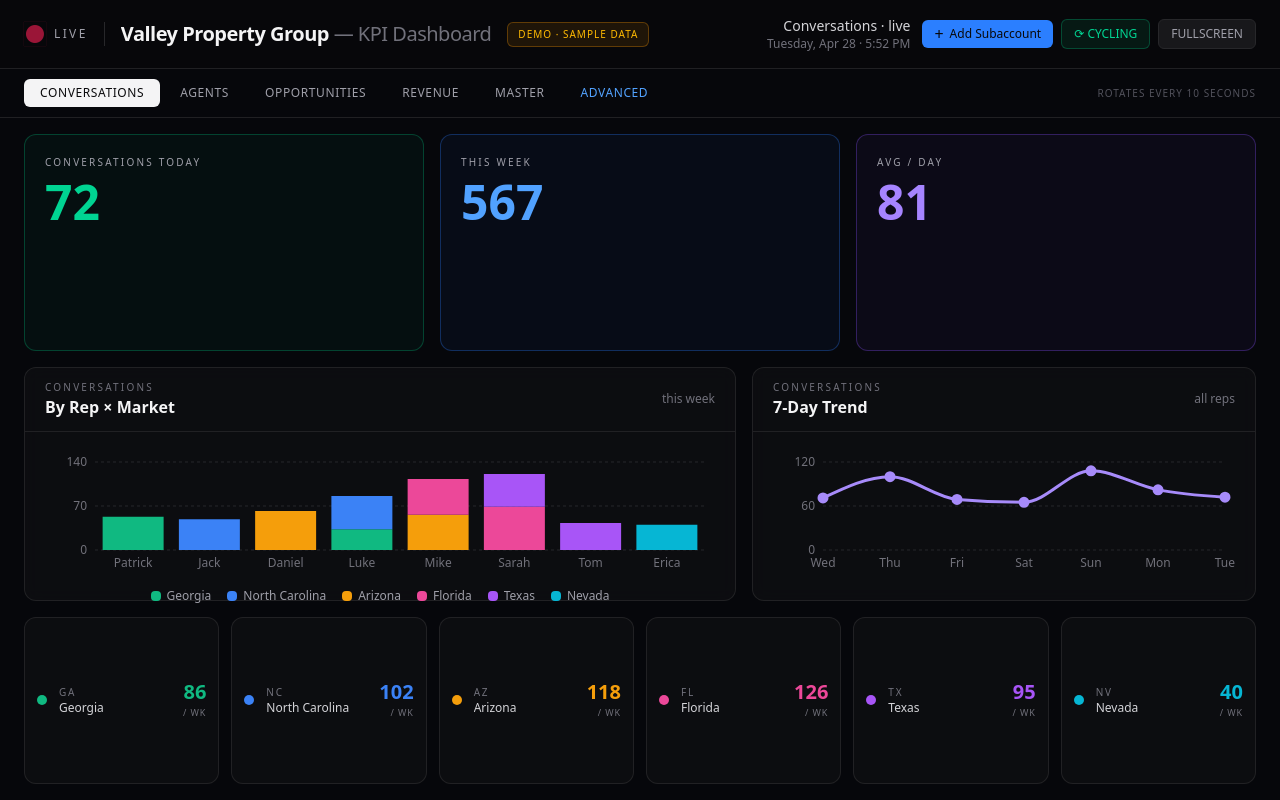
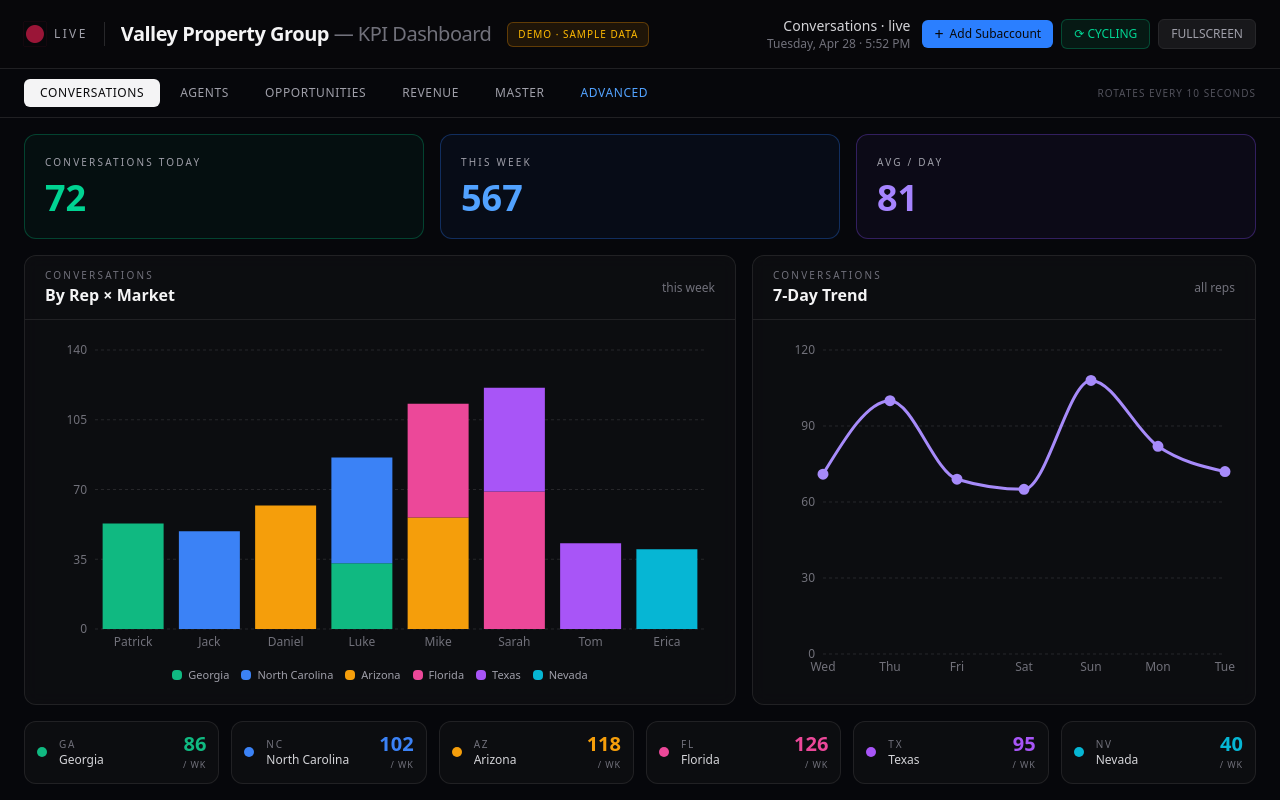
Before and after one commit to Vpg-realty/dashboard, a React (Vite) app: page / in a window 1280 px wide. Built offline with nearby package versions, Linux system fonts and the light colour scheme.

Commit message:
Fix layout overflow — separate chart from legend with proper flex containers

```diff
--- a/src/views/AgentsView.jsx
+++ b/src/views/AgentsView.jsx
@@ -8,22 +8,17 @@ export default function AgentsView() {
   const head = headline();
   const tiers = tierTotals();
 
-  // Per-rep × per-market — added this week
   const addedByRep = REPS.flatMap((rep) =>
     rep.markets.map((m) => {
       const p = getPair(rep.id, m);
-      return {
-        label: `${rep.name.split(' ')[0]} · ${m}`,
-        added: p.agentsAddedWeek,
-        market: m,
-      };
+      return { label: `${rep.name.split(' ')[0]} · ${m}`, added: p.agentsAddedWeek, market: m };
     })
   );
 
   const totalTier1 = tiers.find((t) => t.tier === 1).value;
 
   return (
-    <div className="grid grid-cols-12 gap-4 h-full">
+    <div className="grid grid-cols-12 grid-rows-[auto_minmax(0,1fr)_auto] gap-4 h-full min-h-0">
       <div className="col-span-12 grid grid-cols-2 lg:grid-cols-4 gap-4">
         <BigStat label="Total Agents" value={head.agentsTotal} accent="zinc" />
         <BigStat label="Tier 1 VIPs" value={totalTier1} accent="amber" highlight />
@@ -32,17 +27,20 @@ export default function AgentsView() {
       </div>
 
       <Panel className="col-span-12 lg:col-span-5 min-h-0" title="Agents by Tier" subtitle="all markets" accent="Distribution">
+        <div className="h-full flex flex-col gap-3 min-h-0">
+          <div className="flex-1 min-h-0">
             <ResponsiveContainer width="100%" height="100%">
               <PieChart>
-            <Pie data={tiers} dataKey="value" nameKey="label" innerRadius={45} outerRadius={85} paddingAngle={3} stroke="none">
+                <Pie data={tiers} dataKey="value" nameKey="label" innerRadius="40%" outerRadius="80%" paddingAngle={3} stroke="none">
                   {tiers.map((t) => <Cell key={t.tier} fill={t.color} />)}
                 </Pie>
                 <Tooltip />
               </PieChart>
             </ResponsiveContainer>
-        <div className="grid grid-cols-2 gap-2 pt-2">
+          </div>
+          <div className="grid grid-cols-2 gap-2 shrink-0">
             {tiers.map((t) => (
-            <div key={t.tier} className="flex items-center justify-between gap-2 text-xs px-2 py-1 rounded bg-zinc-950/40 min-w-0">
+              <div key={t.tier} className="flex items-center justify-between gap-2 text-xs px-2 py-1.5 rounded bg-zinc-950/40 min-w-0">
                 <div className="flex items-center gap-2 min-w-0">
                   <span className="w-2.5 h-2.5 rounded-sm shrink-0" style={{ background: t.color }} />
                   <span className="text-zinc-300 truncate">{t.label}</span>
@@ -51,9 +49,11 @@ export default function AgentsView() {
               </div>
             ))}
           </div>
+        </div>
       </Panel>
 
       <Panel className="col-span-12 lg:col-span-7 min-h-0" title="Added This Week" subtitle="by rep × market" accent="Pipeline Growth">
+        <div className="h-full min-h-0">
           <ResponsiveContainer width="100%" height="100%">
             <BarChart data={addedByRep} layout="vertical" margin={{ top: 5, right: 30, left: 30, bottom: 0 }}>
               <CartesianGrid strokeDasharray="3 3" stroke="#27272a" horizontal={false} />
@@ -68,9 +68,10 @@ export default function AgentsView() {
               </Bar>
             </BarChart>
           </ResponsiveContainer>
+        </div>
       </Panel>
 
-      <div className="col-span-12 grid grid-cols-2 sm:grid-cols-3 lg:grid-cols-6 gap-3">
+      <div className="col-span-12 grid grid-cols-2 md:grid-cols-3 xl:grid-cols-6 gap-3">
         {MARKETS.map((market) => {
           const reps = REPS.filter((r) => r.markets.includes(market.id));
           const totals = { 1: 0, 2: 0, 3: 0, 4: 0 };
@@ -101,7 +102,7 @@ export default function AgentsView() {
               </div>
               <div className="grid grid-cols-4 gap-1 text-center">
                 {TIERS.map((t) => (
-                  <div key={t.id}>
+                  <div key={t.id} className="min-w-0">
                     <div className="text-sm font-bold tabular-nums" style={{ color: t.color }}>{totals[t.id]}</div>
                     <div className="text-[9px] uppercase text-zinc-500">T{t.id}</div>
                   </div>
@@ -125,7 +126,7 @@ function BigStat({ label, value, accent, highlight }) {
   return (
     <div className={`rounded-xl border p-5 ${colors[accent]} ${highlight ? 'ring-1 ring-amber-500/20' : ''} min-w-0`}>
       <div className="text-[10px] uppercase tracking-[0.22em] text-zinc-400 mb-2 truncate">{label}</div>
-      <div className="text-4xl xl:text-5xl font-bold tabular-nums truncate">{formatNumber(value)}</div>
+      <div className="text-3xl xl:text-4xl 2xl:text-5xl font-bold tabular-nums truncate">{formatNumber(value)}</div>
     </div>
   );
 }
--- a/src/views/ConversationsView.jsx
+++ b/src/views/ConversationsView.jsx
@@ -8,7 +8,6 @@ export default function ConversationsView() {
   const head = headline();
   const byMarket = totalConversationsByMarket();
 
-  // Per-rep / per-market breakdown for the stacked bar
   const byRep = REPS.map((rep) => {
     const row = { rep: rep.name.split(' ')[0] };
     rep.markets.forEach((m) => {
@@ -18,30 +17,29 @@ export default function ConversationsView() {
     return row;
   });
 
-  // Sum daily across all pairs for trend line
   const trend = (() => {
     const map = new Map();
     REPS.forEach((rep) =>
       rep.markets.forEach((m) => {
         const p = getPair(rep.id, m);
         if (!p) return;
-        p.daily.forEach((d) => {
-          map.set(d.label, (map.get(d.label) || 0) + d.count);
-        });
+        p.daily.forEach((d) => map.set(d.label, (map.get(d.label) || 0) + d.count));
       })
     );
     return Array.from(map.entries()).map(([label, count]) => ({ label, count }));
   })();
 
   return (
-    <div className="grid grid-cols-12 gap-4 h-full">
+    <div className="grid grid-cols-12 grid-rows-[auto_minmax(0,1fr)_auto] gap-4 h-full min-h-0">
       <div className="col-span-12 grid grid-cols-3 gap-4">
         <BigStat label="Conversations Today" value={head.conversationsToday} accent="emerald" />
         <BigStat label="This Week" value={head.conversationsWeek} accent="blue" />
         <BigStat label="Avg / Day" value={Math.round(head.conversationsWeek / 7)} accent="violet" />
       </div>
 
-      <Panel className="col-span-7 min-h-0" title="By Rep × Market" subtitle="this week" accent="Conversations">
+      <Panel className="col-span-12 lg:col-span-7 min-h-0" title="By Rep × Market" subtitle="this week" accent="Conversations">
+        <div className="h-full flex flex-col gap-2 min-h-0">
+          <div className="flex-1 min-h-0">
             <ResponsiveContainer width="100%" height="100%">
               <BarChart data={byRep} margin={{ top: 10, right: 10, left: -10, bottom: 0 }}>
                 <CartesianGrid strokeDasharray="3 3" stroke="#27272a" vertical={false} />
@@ -53,17 +51,20 @@ export default function ConversationsView() {
                 ))}
               </BarChart>
             </ResponsiveContainer>
-        <div className="flex flex-wrap justify-center gap-x-4 gap-y-1 pt-2">
+          </div>
+          <div className="flex flex-wrap justify-center gap-x-3 gap-y-1 shrink-0">
             {MARKETS.map((m) => (
-            <div key={m.id} className="flex items-center gap-1.5 text-xs text-zinc-400">
+              <div key={m.id} className="flex items-center gap-1.5 text-[11px] text-zinc-400 min-w-0">
                 <span className="w-2.5 h-2.5 rounded-sm shrink-0" style={{ background: m.color }} />
                 <span className="truncate">{m.name}</span>
               </div>
             ))}
           </div>
+        </div>
       </Panel>
 
-      <Panel className="col-span-5 min-h-0" title="7-Day Trend" subtitle="all reps" accent="Conversations">
+      <Panel className="col-span-12 lg:col-span-5 min-h-0" title="7-Day Trend" subtitle="all reps" accent="Conversations">
+        <div className="h-full min-h-0">
           <ResponsiveContainer width="100%" height="100%">
             <LineChart data={trend} margin={{ top: 10, right: 10, left: -10, bottom: 0 }}>
               <CartesianGrid strokeDasharray="3 3" stroke="#27272a" vertical={false} />
@@ -73,9 +74,10 @@ export default function ConversationsView() {
               <Line type="monotone" dataKey="count" stroke="#a78bfa" strokeWidth={3} dot={{ r: 4, fill: '#a78bfa' }} activeDot={{ r: 6 }} />
             </LineChart>
           </ResponsiveContainer>
+        </div>
       </Panel>
 
-      <div className="col-span-12 grid grid-cols-2 sm:grid-cols-3 lg:grid-cols-6 gap-3">
+      <div className="col-span-12 grid grid-cols-2 md:grid-cols-3 xl:grid-cols-6 gap-3">
         {byMarket.map((m) => (
           <div key={m.market} className="rounded-xl border border-zinc-800/80 bg-zinc-900/40 p-3 flex items-center gap-3 min-w-0">
             <span className="w-2.5 h-2.5 rounded-full shrink-0" style={{ background: m.color }} />
@@ -103,7 +105,7 @@ function BigStat({ label, value, accent }) {
   return (
     <div className={`rounded-xl border p-5 ${colors[accent]} min-w-0`}>
       <div className="text-[10px] uppercase tracking-[0.22em] text-zinc-400 mb-2 truncate">{label}</div>
-      <div className="text-4xl xl:text-5xl font-bold tabular-nums truncate">{formatNumber(value)}</div>
+      <div className="text-3xl xl:text-4xl 2xl:text-5xl font-bold tabular-nums truncate">{formatNumber(value)}</div>
     </div>
   );
 }
--- a/src/views/RevenueView.jsx
+++ b/src/views/RevenueView.jsx
@@ -10,7 +10,7 @@ export default function RevenueView() {
   const top = byRep[0];
 
   return (
-    <div className="grid grid-cols-12 gap-4 h-full">
+    <div className="grid grid-cols-12 grid-rows-[auto_minmax(0,1fr)] gap-4 h-full min-h-0">
       <div className="col-span-12 grid grid-cols-1 md:grid-cols-3 gap-4">
         <div className="rounded-xl border border-emerald-500/40 bg-gradient-to-br from-emerald-500/10 to-emerald-500/5 p-5 min-w-0">
           <div className="text-[10px] uppercase tracking-[0.22em] text-emerald-300 mb-2">Revenue · This Month</div>
@@ -34,15 +34,18 @@ export default function RevenueView() {
       </div>
 
       <Panel className="col-span-12 lg:col-span-5 min-h-0" title="By Market" subtitle="this month" accent="Revenue Split">
+        <div className="h-full flex flex-col gap-3 min-h-0">
+          <div className="flex-1 min-h-0">
             <ResponsiveContainer width="100%" height="100%">
               <PieChart>
-            <Pie data={byMarket} dataKey="value" nameKey="name" innerRadius={45} outerRadius={90} paddingAngle={3} stroke="none">
+                <Pie data={byMarket} dataKey="value" nameKey="name" innerRadius="40%" outerRadius="80%" paddingAngle={3} stroke="none">
                   {byMarket.map((m) => <Cell key={m.market} fill={m.color} />)}
                 </Pie>
                 <Tooltip formatter={(v) => formatCurrency(v)} />
               </PieChart>
             </ResponsiveContainer>
-        <div className="grid grid-cols-2 gap-1.5 pt-2">
+          </div>
+          <div className="grid grid-cols-2 gap-1.5 shrink-0">
             {byMarket.map((m) => (
               <div key={m.market} className="flex items-center justify-between gap-2 text-xs px-2 py-1.5 rounded bg-zinc-950/40 min-w-0">
                 <div className="flex items-center gap-2 min-w-0">
@@ -53,9 +56,11 @@ export default function RevenueView() {
               </div>
             ))}
           </div>
+        </div>
       </Panel>
 
       <Panel className="col-span-12 lg:col-span-7 min-h-0" title="By Rep" subtitle="market breakdown stacked" accent="Performance">
+        <div className="h-full min-h-0">
           <ResponsiveContainer width="100%" height="100%">
             <BarChart data={byRep.map((r) => {
               const row = { rep: r.rep.split(' ')[0] };
@@ -71,6 +76,7 @@ export default function RevenueView() {
               ))}
             </BarChart>
           </ResponsiveContainer>
+        </div>
       </Panel>
     </div>
   );
```
Lines whose indentation alone changed are shown as unchanged.
